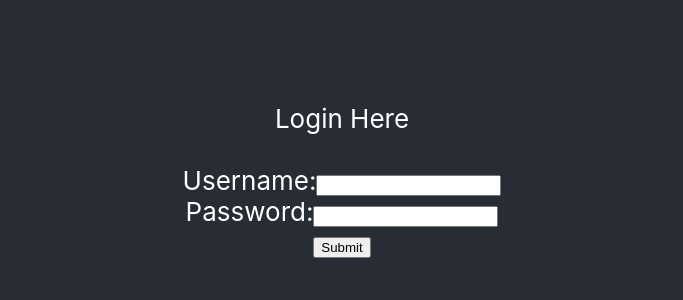
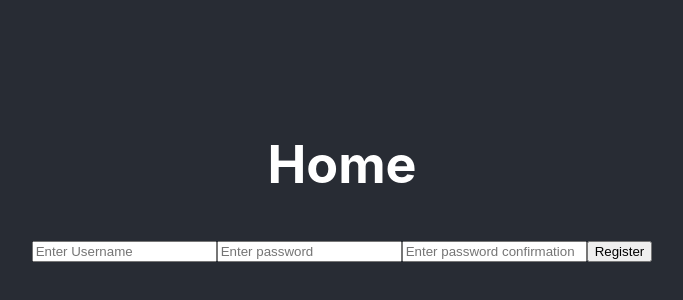
Before and after one commit to john-reiner/banking--frontend, a React (Create React App) app: page / in a window 1280 px wide. Shown: the part 220-520 px from the top of the page, without its empty margins (298-981 px from the left). Built offline with nearby package versions, Linux system fonts and the light colour scheme.

Commit message:
completed registration

```diff
--- a/src/Home.js
+++ b/src/Home.js
@@ -1,33 +1,11 @@
-import React, { useState } from 'react'
-
-
+import React from 'react'
+import Registration from './auth/Registration'
 
 export default function Home() {
-    const [username, setUsername] = useState('')
-    const [password, setPassword] = useState('')
-
-    const handleUsernameChange = e => setUsername(e.target.value)
-    const handlePasswordChange = e => setPassword(e.target.value)
-
-    const handleSubmit = e => {
-        e.preventDefault()
-        console.log('username is set to ' + username)
-    }
-
-
-
     return (
         <div>
-            Login Here
-            <br></br>
-            <br></br>
-        <form onSubmit={handleSubmit}>
-            <label for="username">Username:</label>
-            <input type="text" id="username" name="username" onChange={handleUsernameChange}/><br></br>
-            <label for="password">Password:</label>
-            <input type="password" id="password" name="password" /><br></br>
-            <input type="submit" value="Submit" />
-        </form>
+            <h1>Home</h1>
+            <Registration />
         </div>
     )
 }
--- /dev/null
+++ b/src/auth/Registration.js
@@ -0,0 +1,39 @@
+import React, {useState} from 'react'
+import axios from 'axios';
+
+export default function Registration() {
+
+    const [username, setUsername] = useState("")
+    const [password, setPassword] = useState("")
+    const [password_confirmation, setpasswordConfirmation] = useState("")
+    const [registrationErrors, setRegistrationErrors] = useState("")
+
+    const handleSubmit = e => {
+        e.preventDefault()
+        axios.post("http://localhost:3001/registrations", {user: {username, password, password_confirmation}}, { withCredentials: true })
+        .then(response => {
+            console.log(response)
+        })
+        .catch(error => {
+            console.log(error)
+        })
+    }
+
+    const handleUsernameChange = e => setUsername(e.target.value)
+    const handlePasswordChange = e => setPassword(e.target.value)
+    const handlePasswordConfirmationChange = e => setpasswordConfirmation(e.target.value)
+
+    return (
+        <div>
+            <form onSubmit={handleSubmit} >
+
+                <input name="username" placeholder="Enter Username" value={username} onChange={handleUsernameChange} required />
+                <input type="password" name="password" placeholder="Enter password" value={password} onChange={handlePasswordChange} required />
+                <input type="password" name="password confirmation" placeholder="Enter password confirmation" value={password_confirmation} onChange={handlePasswordConfirmationChange} required />
+
+                <button type="submit"> Register </button>
+
+            </form>
+        </div>
+    )
+}
```
